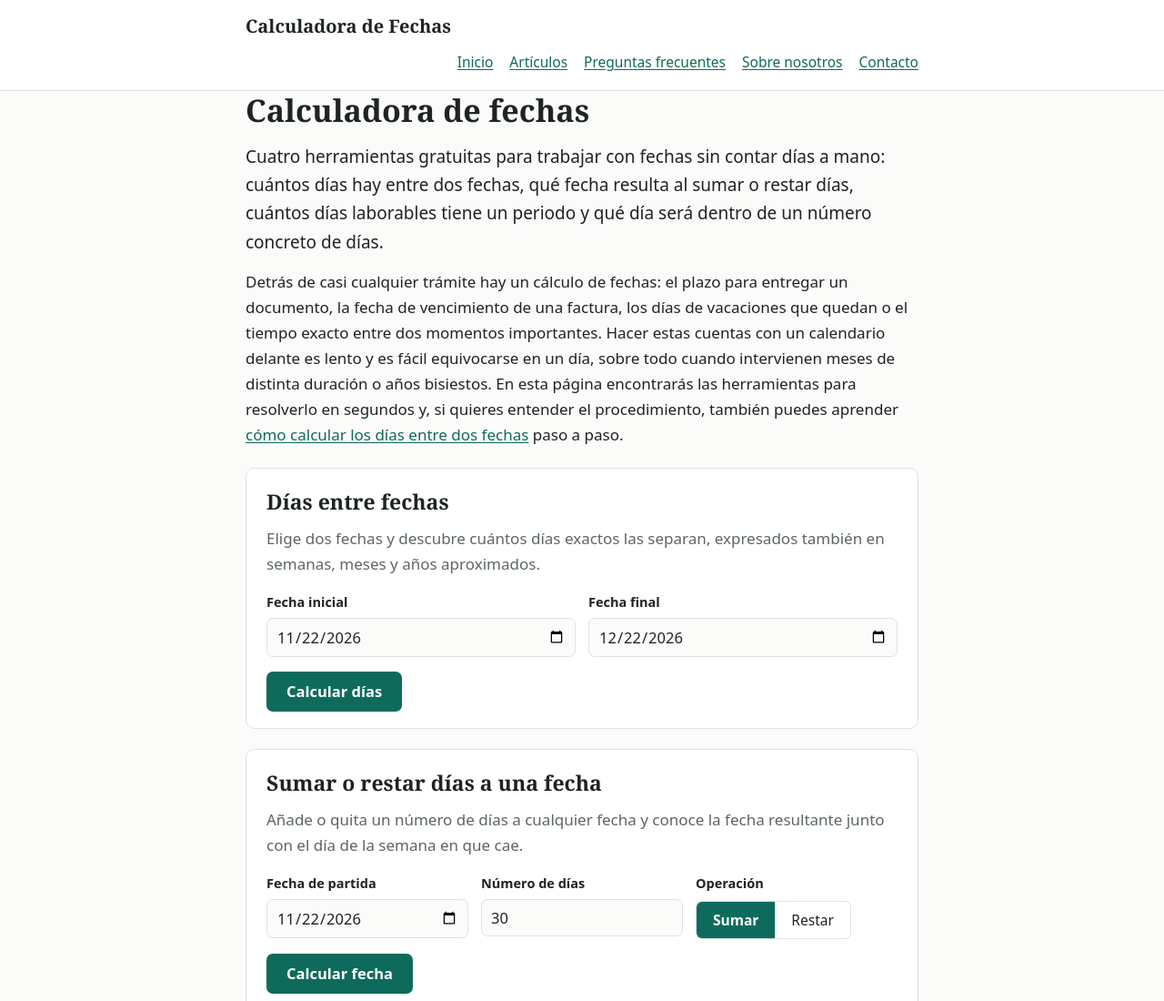
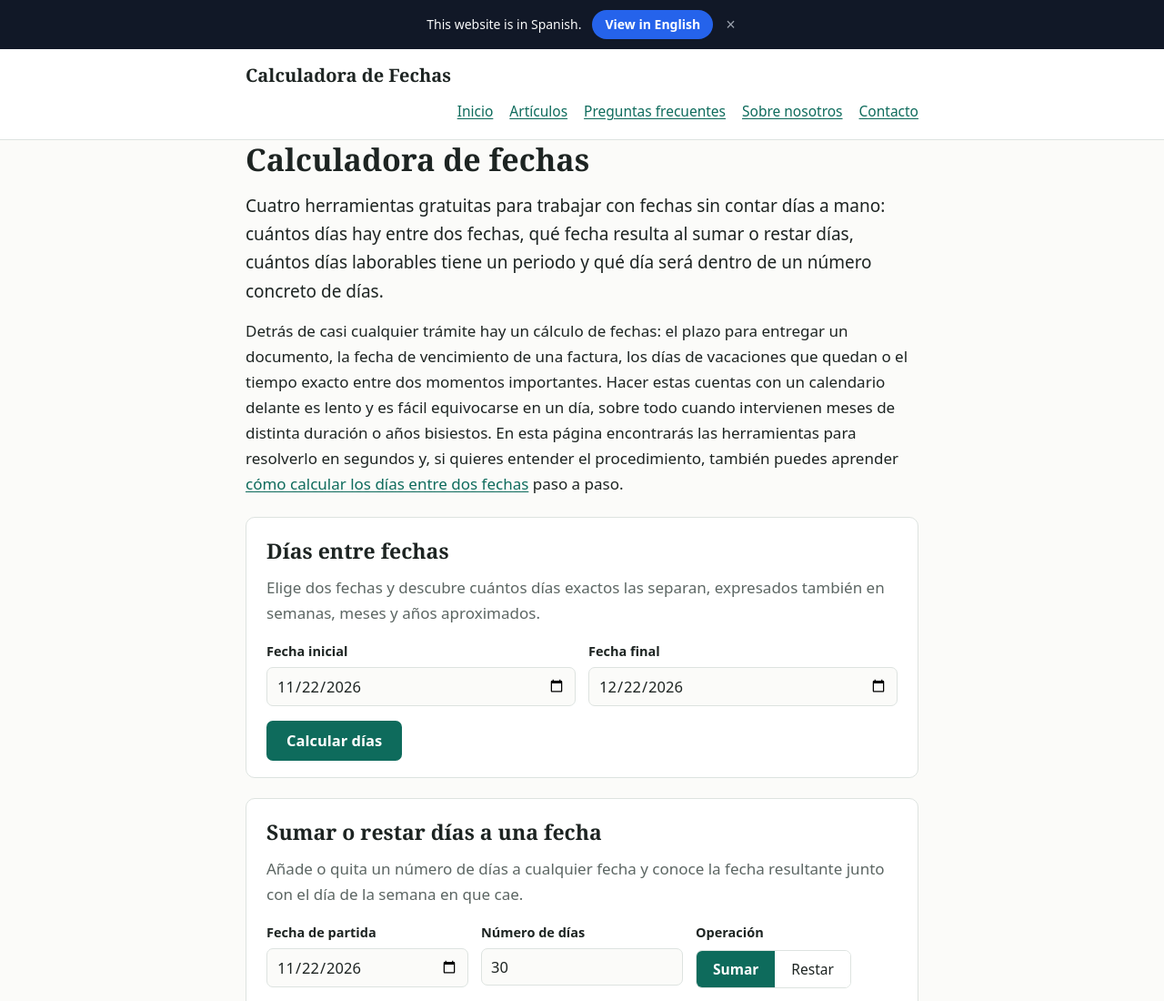
Before and after one commit to calculadorafechas/calculadorafechas.github.io, a plain HTML site: page index.html in a window 1280 px wide. Shown: the top 1100 px of the page at 91% size. Drawn offline with Linux system fonts and the light colour scheme.

Commit message:
Add files via upload

```diff
--- a/index.html
+++ b/index.html
@@ -226,6 +226,13 @@
     </style>
   </head>
   <body>
+<div id="lang-notice" style="background:#111827;color:#f9fafb;padding:9px 14px;font-family:system-ui,-apple-system,'Segoe UI',Roboto,sans-serif;font-size:14px;display:flex;align-items:center;justify-content:center;gap:12px;flex-wrap:wrap;text-align:center;position:relative;z-index:9999">
+<span>This website is in Spanish.</span>
+<a id="lang-notice-en" href="#" target="_blank" rel="noopener" style="background:#2563eb;color:#fff;padding:4px 14px;border-radius:999px;text-decoration:none;font-weight:600">View in English</a>
+<button onclick="document.getElementById('lang-notice').remove()" aria-label="Close" style="background:none;border:none;color:#9ca3af;font-size:18px;cursor:pointer;line-height:1;padding:0 2px">&times;</button>
+</div>
+<script>document.getElementById('lang-notice-en').href='https://translate.google.com/translate?sl=auto&tl=en&u='+encodeURIComponent(location.href);</script>
+
     <header class="topbar">
       <div class="wrap">
         <a class="brand" href="#/">Calculadora de Fechas</a>
```
